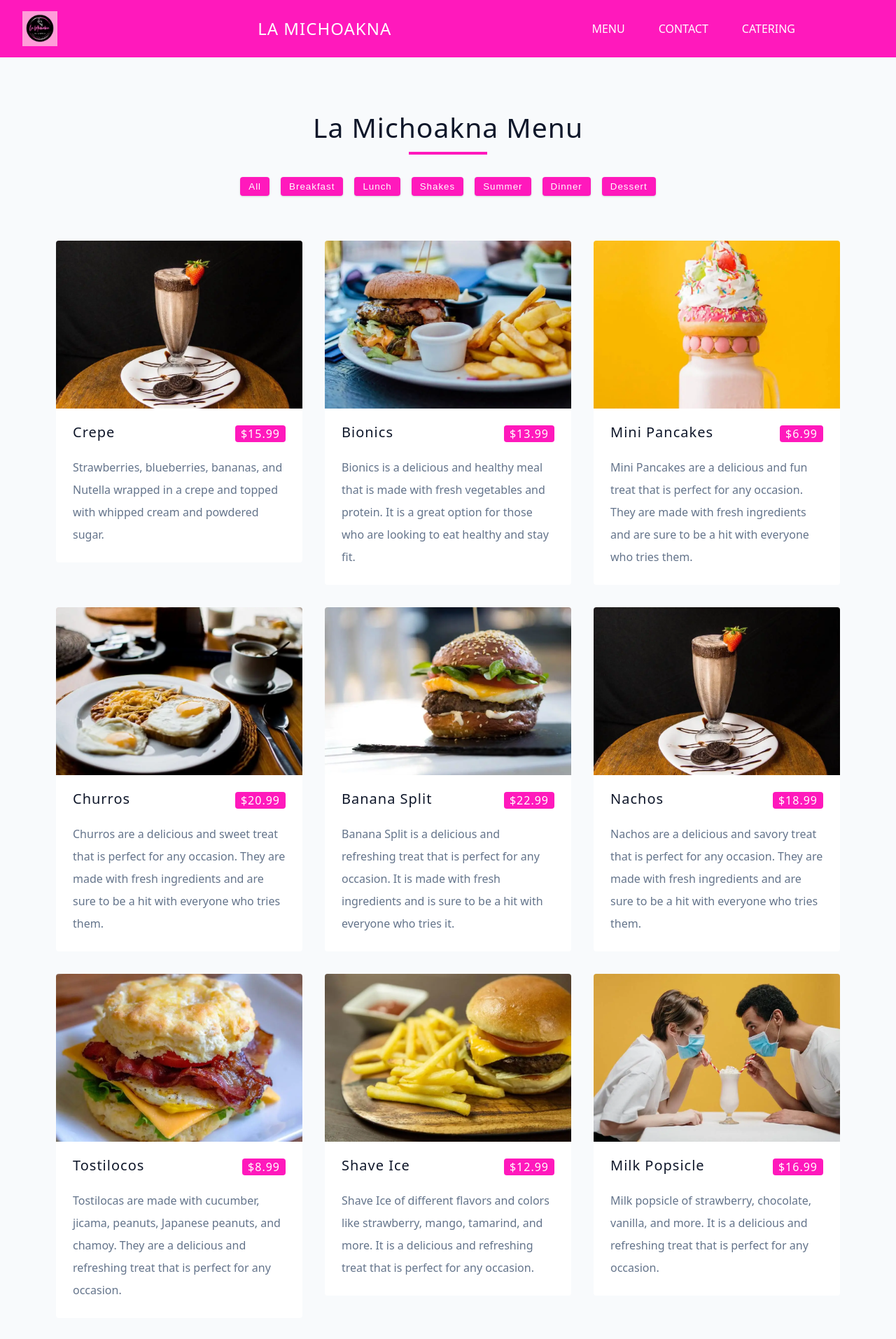
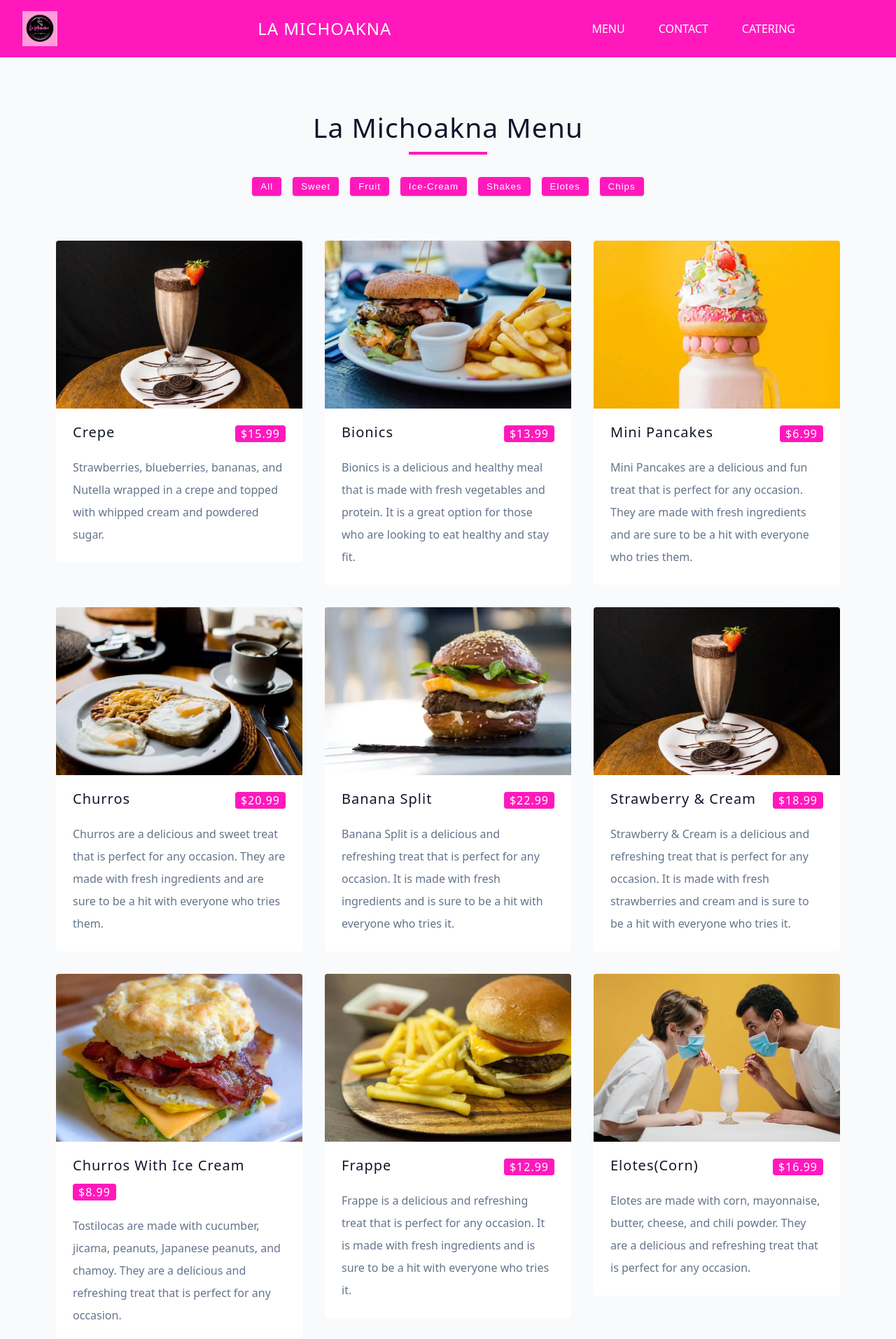
Before and after one commit to EdwinTJ/menuM, a React (Vite) app: page / in a window 1280 px wide. Shown: the top 1914 px of the page at 70% size. Built offline with nearby package versions, Linux system fonts and the light colour scheme; grey boxes are pictures that could not be loaded.

Commit message:
Updated data

```diff
--- a/src/data.js
+++ b/src/data.js
@@ -2,7 +2,7 @@ const menu = [
   {
     id: 1,
     title: "Crepe",
-    category: "breakfast",
+    category: "sweet",
     price: 15.99,
     img: "/images/item-6.webp",
     desc: `Strawberries, blueberries, bananas, and Nutella wrapped in a crepe and topped with whipped cream and powdered sugar.`,
@@ -10,7 +10,7 @@ const menu = [
   {
     id: 2,
     title: "Bionics",
-    category: "lunch",
+    category: "fruit",
     price: 13.99,
     img: "/images/item-2.webp",
     desc: `Bionics is a delicious and healthy meal that is made with fresh vegetables and protein. It is a great option for those who are looking to eat healthy and stay fit.`,
@@ -18,7 +18,7 @@ const menu = [
   {
     id: 3,
     title: "Mini Pancakes",
-    category: "shakes",
+    category: "sweet",
     price: 6.99,
     img: "/images/item-3.webp",
     desc: `Mini Pancakes are a delicious and fun treat that is perfect for any occasion. They are made with fresh ingredients and are sure to be a hit with everyone who tries them.`,
@@ -26,7 +26,7 @@ const menu = [
   {
     id: 4,
     title: "Churros",
-    category: "breakfast",
+    category: "sweet",
     price: 20.99,
     img: "/images/item-4.webp",
     desc: `Churros are a delicious and sweet treat that is perfect for any occasion. They are made with fresh ingredients and are sure to be a hit with everyone who tries them.`,
@@ -34,130 +34,195 @@ const menu = [
   {
     id: 5,
     title: "Banana Split",
-    category: "lunch",
+    category: "ice-cream",
     price: 22.99,
     img: "/images/item-5.webp",
     desc: `Banana Split is a delicious and refreshing treat that is perfect for any occasion. It is made with fresh ingredients and is sure to be a hit with everyone who tries it.`,
   },
   {
     id: 6,
-    title: "Nachos",
+    title: "Strawberry & Cream",
     category: "shakes",
     price: 18.99,
     img: "/images/item-6.webp",
-    desc: `Nachos are a delicious and savory treat that is perfect for any occasion. They are made with fresh ingredients and are sure to be a hit with everyone who tries them.`,
+    desc: `Strawberry & Cream is a delicious and refreshing treat that is perfect for any occasion. It is made with fresh strawberries and cream and is sure to be a hit with everyone who tries it.`,
   },
   {
     id: 7,
-    title: "Tostilocos",
-    category: "breakfast",
+    title: "Churros With Ice Cream",
+    category: "ice-cream",
     price: 8.99,
     img: "/images/item-7.webp",
     desc: `Tostilocas are made with cucumber, jicama, peanuts, Japanese peanuts, and chamoy. They are a delicious and refreshing treat that is perfect for any occasion.`,
   },
   {
     id: 8,
-    title: "Shave Ice",
-    category: "lunch",
+    title: "Frappe",
+    category: "ice-cream",
     price: 12.99,
     img: "/images/item-8.webp",
-    desc: `Shave Ice of different flavors and colors like strawberry, mango, tamarind, and more. It is a delicious and refreshing treat that is perfect for any occasion.`,
+    desc: `Frappe is a delicious and refreshing treat that is perfect for any occasion. It is made with fresh ingredients and is sure to be a hit with everyone who tries it.`,
   },
   {
     id: 9,
-    title: "Milk Popsicle",
-    category: "shakes",
+    title: "Elotes(Corn)",
+    category: "Elotes",
     price: 16.99,
     img: "/images/item-9.webp",
-    desc: `Milk popsicle of strawberry, chocolate, vanilla, and more. It is a delicious and refreshing treat that is perfect for any occasion.`,
+    desc: `Elotes are made with corn, mayonnaise, butter, cheese, and chili powder. They are a delicious and refreshing treat that is perfect for any occasion.`,
   },
   {
     id: 10,
-    title: "Water Popsicle",
-    category: "summer",
+    title: "Cheeto Elotes(Corn)",
+    category: "Elotes",
     price: 16.99,
     img: "/images/item-10.webp",
-    desc: `Water popsicle of strawberry, mango, tamarind, and more. It is a delicious and refreshing treat that is perfect for any occasion.`,
+    desc: `Cheeto Elotes are made with corn, mayonnaise, butter, cheese, and Cheetos. They are a delicious and refreshing treat that is perfect for any occasion.`,
   },
   {
     id: 11,
-    title: "Burger",
-    category: "lunch",
+    title: "Esquite(Corn in a cup)",
+    category: "Elotes",
     price: 11.99,
     img: "/images/item-11.webp",
-    desc: `Classic beef burger with lettuce, tomato, onion, pickles, and special sauce. Served with fries.`,
+    desc: `Esquite is made with corn, mayonnaise, butter, cheese, and chili powder. It is a delicious and refreshing treat that is perfect for any occasion.`,
   },
   {
     id: 12,
-    title: "Pizza",
-    category: "dinner",
+    title: "Cheeto Esquite(Corn in a cup)",
+    category: "Elotes",
     price: 14.99,
     img: "/images/item-12.webp",
-    desc: `Delicious pizza with pepperoni, mushrooms, bell peppers, and mozzarella cheese.`,
+    desc: `Cheeto Esquite is made with corn, mayonnaise, butter, cheese, and Cheetos. It is a delicious and refreshing treat that is perfect for any occasion.`,
   },
   {
     id: 13,
-    title: "Salad",
-    category: "lunch",
+    title: "Nachos",
+    category: "chips",
     price: 9.99,
     img: "/images/item-13.webp",
-    desc: `Fresh garden salad with mixed greens, cherry tomatoes, cucumbers, carrots, and choice of dressing.`,
+    desc: `Nachos are made with tortilla chips, cheese, jalapenos, and sour cream. They are a delicious and refreshing treat that is perfect for any occasion.`,
   },
   {
     id: 14,
-    title: "Sushi",
-    category: "dinner",
+    title: "TostiLocos",
+    category: "chips",
     price: 18.99,
     img: "/images/item-14.webp",
-    desc: `Assorted sushi rolls with fresh salmon, tuna, avocado, and soy sauce.`,
+    desc: `Tostilocas are made with cucumber, jicama, peanuts, Japanese peanuts, and chamoy. They are a delicious and refreshing treat that is perfect for any occasion.`,
   },
   {
     id: 15,
-    title: "Ice Cream",
-    category: "dessert",
+    title: "Tostiesquites/Doritos/Cheetos",
+    category: "chips",
     price: 5.99,
     img: "/images/item-15.webp",
-    desc: `Creamy vanilla ice cream topped with chocolate syrup and sprinkles.`,
+    desc: `Tostiesquites are made with corn, mayonnaise, butter, cheese, and chili powder. They are a delicious and refreshing treat that is perfect for any occasion.`,
   },
   {
     id: 16,
-    title: "Fried Chicken",
-    category: "dinner",
+    title: "Prepared chicharron",
+    category: "chips",
     price: 16.99,
     img: "/images/item-16.webp",
-    desc: `Crispy fried chicken served with mashed potatoes and gravy.`,
+    desc: `Prepared chicharron is made with chicharron, cucumber, jicama, peanuts, Japanese peanuts, and chamoy. It is a delicious and refreshing treat that is perfect for any occasion.`,
   },
   {
     id: 17,
-    title: "Pasta",
-    category: "dinner",
+    title: "Ice Cream",
+    category: "ice-cream",
     price: 12.99,
     img: "/images/item-17.webp",
-    desc: `Spaghetti with marinara sauce, meatballs, and parmesan cheese.`,
+    desc: `Ice cream is a delicious and refreshing treat that is perfect for any occasion. It is made with fresh ingredients and is sure to be a hit with everyone who tries it.`,
   },
   {
     id: 18,
-    title: "Fish Tacos",
-    category: "lunch",
+    title: "Milk Popsicle",
+    category: "ice-cream",
     price: 15.99,
     img: "/images/item-18.webp",
-    desc: `Grilled fish tacos with cabbage slaw, pico de gallo, and chipotle mayo.`,
+    desc: `Milk popsicle is a delicious and refreshing treat that is perfect for any occasion. It is made with fresh ingredients and is sure to be a hit with everyone who tries it.
+    Flavor: Strawberry, Chocolate, Vanilla, Cookies & Cream, Mango, Pineapple, Coconut, Pistachio, Tamarind, Guava, Watermelon, Cantaloupe, Strawberry with cream, Chocolate with cream, Vanilla with cream, Cookies & Cream with cream, Mango with cream, Pineapple with cream, Coconut with cream, Pistachio with cream, Tamarind with cream, Guava with cream, Watermelon with cream, Cantaloupe with cream.`,
   },
   {
     id: 19,
-    title: "Smoothie",
+    title: "Water Popsicle",
     category: "shakes",
     price: 7.99,
     img: "/images/item-19.webp",
-    desc: `Refreshing smoothie made with strawberries, bananas, and yogurt.`,
+    desc: `Water popsicle is a delicious and refreshing treat that is perfect for any occasion. It is made with fresh ingredients and is sure to be a hit with everyone who tries it. Flavor: Strawberry, Chocolate, Vanilla, Cookies & Cream, Mango, Pineapple, Coconut, Pistachio, Tamarind, Guava, Watermelon, Cantaloupe, Strawberry with cream, Chocolate with cream, Vanilla with cream, Cookies & Cream with cream, Mango with cream, Pineapple with cream, Coconut with cream, Pistachio with cream, Tamarind with cream, Guava with cream, Watermelon with cream, Cantaloupe with cream.`,
   },
   {
     id: 20,
-    title: "Fruit Bowl",
-    category: "breakfast",
+    title: "Mangonada",
+    category: "ice-cream",
     price: 10.99,
     img: "/images/item-20.webp",
-    desc: `Fresh fruit bowl with a mix of seasonal fruits and honey drizzle.`,
+    desc: `Mangonada is a delicious and refreshing treat that is perfect for any occasion. It is made with fresh ingredients and is sure to be a hit with everyone who tries it.`,
+  },
+  {
+    id: 21,
+    title: "Limonada Ice Cream",
+    category: "ice-cream",
+    price: 10.99,
+    img: "/images/item-20.webp",
+    desc: `Limonada Ice Cream is a delicious and refreshing treat that is perfect for any occasion. It is made with fresh ingredients and is sure to be a hit with everyone who tries it.`,
+  },
+  {
+    id: 22,
+    title: "Shaved Ice",
+    category: "ice-cream",
+    price: 10.99,
+    img: "/images/item-20.webp",
+    desc: `Shaved Ice is a delicious and refreshing treat that is perfect for any occasion. It is made with fresh ingredients and is sure to be a hit with everyone who tries it.`,
+  },
+  {
+    id: 23,
+    title: "Fruit Cocktail",
+    category: "fruit",
+    price: 10.99,
+    img: "/images/item-20.webp",
+    desc: `Fruit Cocktail is a delicious and refreshing treat that is perfect for any occasion. It is made with fresh ingredients and is sure to be a hit with everyone who tries it.`,
+  },
+  {
+    id: 24,
+    title: "Crazy Cucumber",
+    category: "fruit",
+    price: 10.99,
+    img: "/images/item-20.webp",
+    desc: `Crazy Cucumber is a delicious and refreshing treat that is perfect for any occasion. It is made with fresh ingredients and is sure to be a hit with everyone who tries it.`,
+  },
+  {
+    id: 25,
+    title: "Fresh Coconut",
+    category: "fruit",
+    price: 10.99,
+    img: "/images/item-20.webp",
+    desc: `Fresh Coconut is a delicious and refreshing treat that is perfect for any occasion. It is made with fresh ingredients and is sure to be a hit with everyone who tries it.`,
+  },
+  {
+    id: 24,
+    title: "Prepared Mango",
+    category: "fruit",
+    price: 10.99,
+    img: "/images/item-20.webp",
+    desc: `Prepared Mango is a delicious and refreshing treat that is perfect for any occasion. It is made with fresh ingredients and is sure to be a hit with everyone who tries it.`,
+  },
+  {
+    id: 24,
+    title: "Coconut Water",
+    category: "fruit",
+    price: 10.99,
+    img: "/images/item-20.webp",
+    desc: `Coconut Water is a delicious and refreshing treat that is perfect for any occasion. It is made with fresh ingredients and is sure to be a hit with everyone who tries it.`,
+  },
+  {
+    id: 24,
+    title: "Water of the day",
+    category: "fruit",
+    price: 10.99,
+    img: "/images/item-20.webp",
+    desc: ` Water of the day is a delicious and refreshing treat that is perfect for any occasion. It is made with fresh ingredients and is sure to be a hit with everyone who tries it.`,
   },
 ];
 
```
